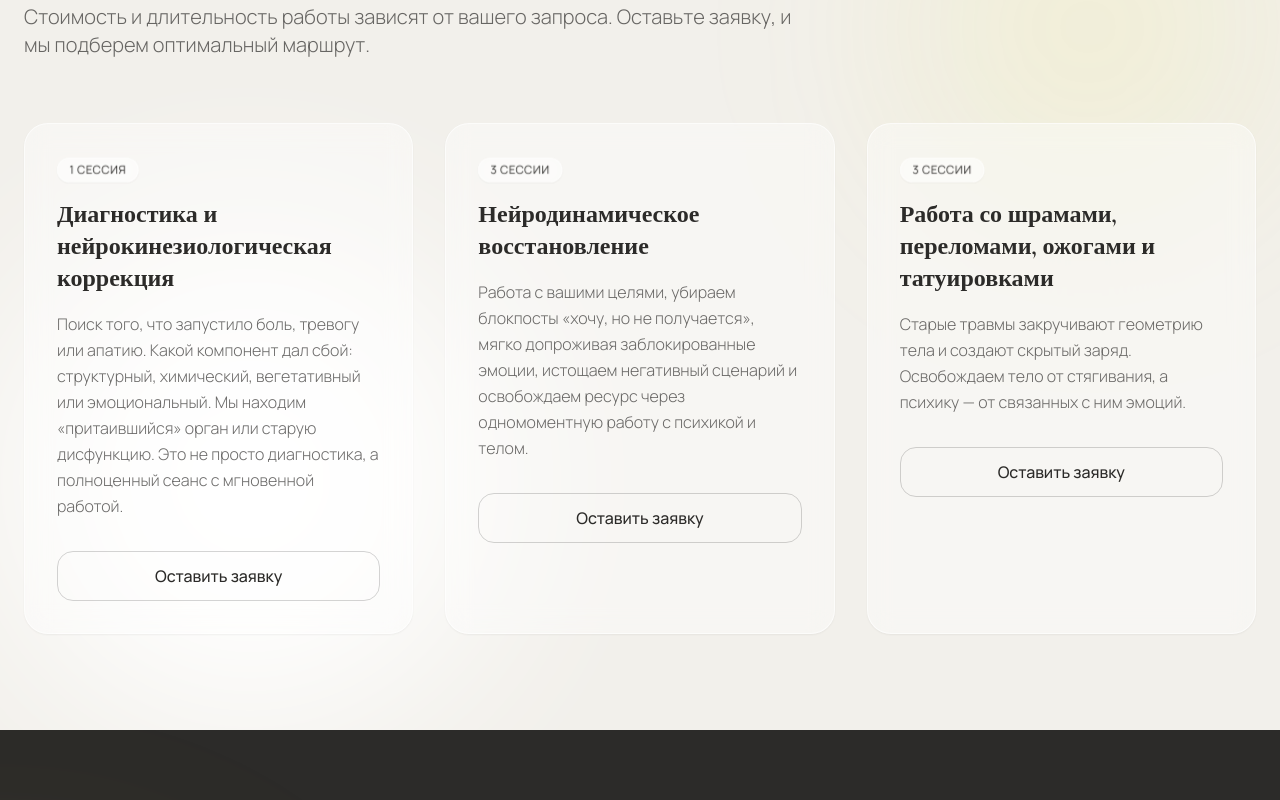
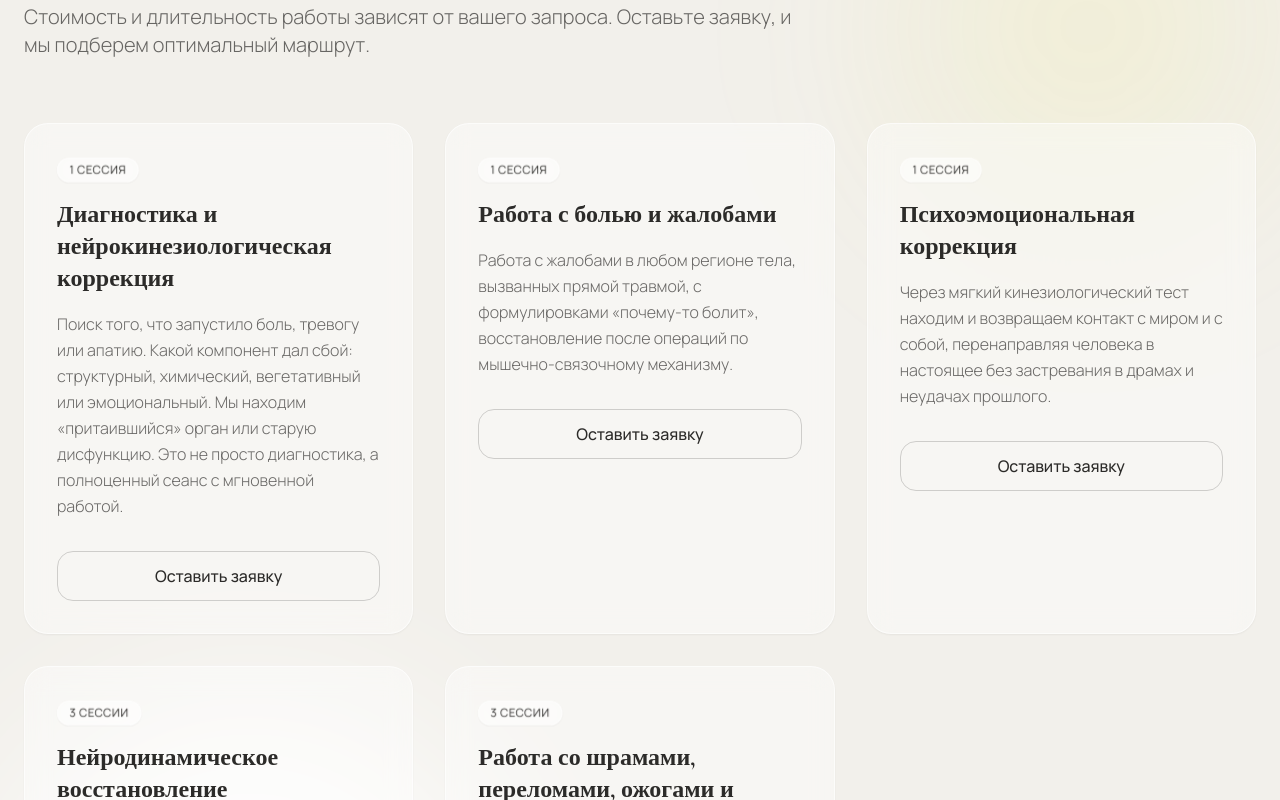
Before and after one commit to glebastashev/kinesio_site, a React (Vite) app: page / in a window 1280 px wide. Shown: the part 7560-8360 px from the top of the page. Built offline with nearby package versions, Linux system fonts and the light colour scheme.

Commit message:
Expand product matrix to 5 services

```diff
--- a/src/components/sections/Services.tsx
+++ b/src/components/sections/Services.tsx
@@ -10,6 +10,16 @@ const services = [
     description: "Поиск того, что запустило боль, тревогу или апатию. Какой компонент дал сбой: структурный, химический, вегетативный или эмоциональный. Мы находим «притаившийся» орган или старую дисфункцию. Это не просто диагностика, а полноценный сеанс с мгновенной работой.",
   },
   {
+    title: "Работа с болью и жалобами",
+    duration: "1 сессия",
+    description: "Работа с жалобами в любом регионе тела, вызванных прямой травмой, с формулировками «почему-то болит», восстановление после операций по мышечно-связочному механизму.",
+  },
+  {
+    title: "Психоэмоциональная коррекция",
+    duration: "1 сессия",
+    description: "Через мягкий кинезиологический тест находим и возвращаем контакт с миром и с собой, перенаправляя человека в настоящее без застревания в драмах и неудачах прошлого.",
+  },
+  {
     title: "Нейродинамическое восстановление",
     duration: "3 сессии",
     description: "Работа с вашими целями, убираем блокпосты «хочу, но не получается», мягко допроживая заблокированные эмоции, истощаем негативный сценарий и освобождаем ресурс через одномоментную работу с психикой и телом.",
@@ -20,6 +30,7 @@ const services = [
     description: "Старые травмы закручивают геометрию тела и создают скрытый заряд. Освобождаем тело от стягивания, а психику — от связанных с ним эмоций.",
   }
 ];
+
 
 export const Services = () => {
   return (
@@ -38,7 +49,7 @@ export const Services = () => {
           </FadeIn>
         </div>
 
-        <div className="grid lg:grid-cols-3 gap-8">
+        <div className="grid md:grid-cols-2 lg:grid-cols-3 gap-8">
           {services.map((service, i) => (
             <FadeIn key={i} delay={0.1 * i} className="flex flex-col">
               <Card hoverEffect className="h-full bg-white/50 border-white/80 flex flex-col group">
```
